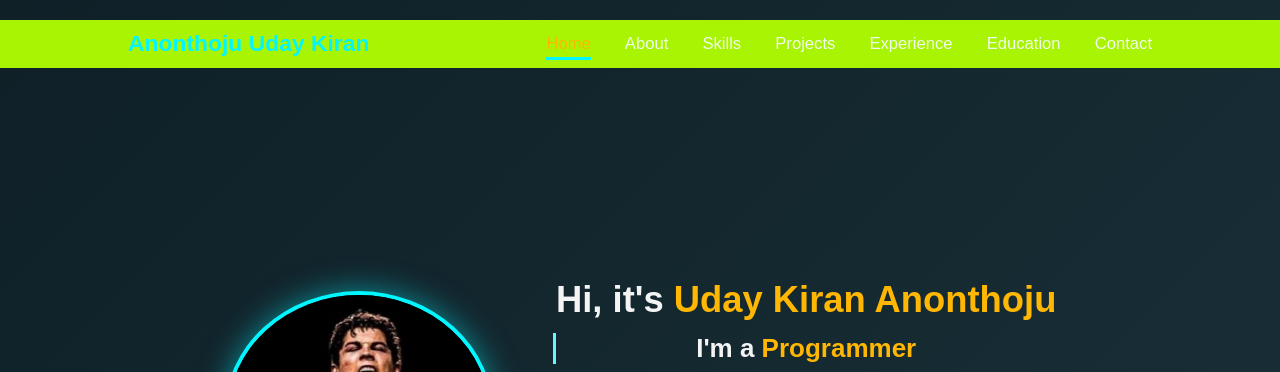
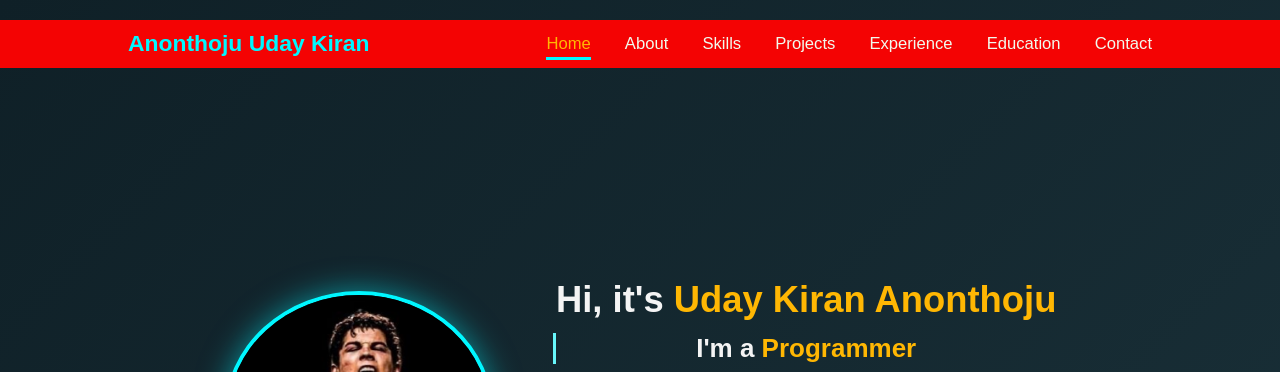
Before and after one commit to Udaykira14/Firstrepo-Portfolio, a plain HTML site: page index.html in a window 1280 px wide. Shown: the top 372 px of the page. Drawn offline with Linux system fonts and the light colour scheme.

Commit message:
added meta tags

```diff
--- a/index.html
+++ b/index.html
@@ -3,6 +3,8 @@
 <head>
     <meta charset="UTF-8">
     <meta name="viewport" content="width=device-width, initial-scale=1.0">
+    <meta name="author" content="Uday Kiran Anonthoju">
+    <meta name="description" content="Portfolio site of Uday Kiran Anonthoju, a senior undergraduate in B.Tech Computer Science & Engineering.">
     <title>Portfolio site</title>
     <link rel="stylesheet" href="style.css">
     <link rel="stylesheet" href="https://cdnjs.cloudflare.com/ajax/libs/font-awesome/6.4.0/css/all.min.css">
--- a/style.css
+++ b/style.css
@@ -28,7 +28,7 @@ header{
     left: 0;
     width: 100%;
     padding: 1rem 10%;
-    background: rgb(168, 244, 3);
+    background: rgb(244, 3, 3);
     backdrop-filter: blur(6px);
     display: flex;
     justify-content: space-between;
```
